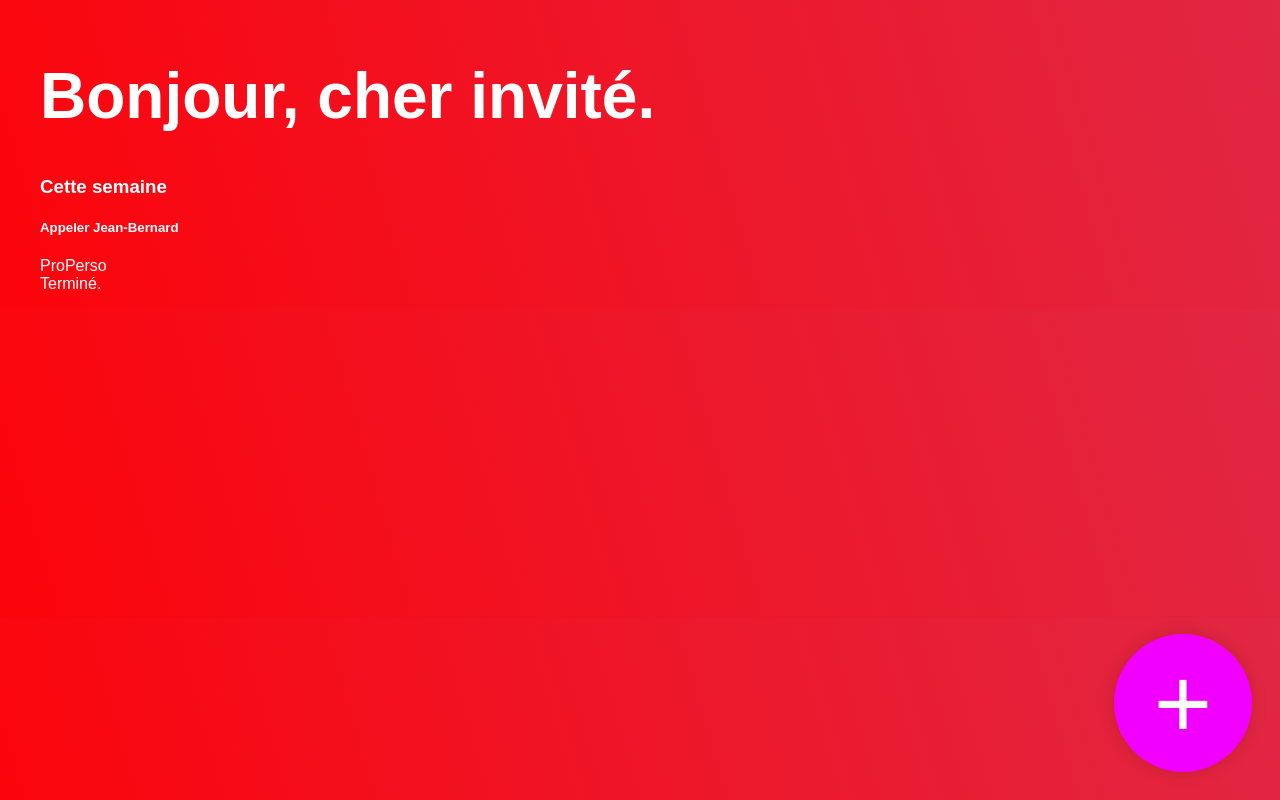
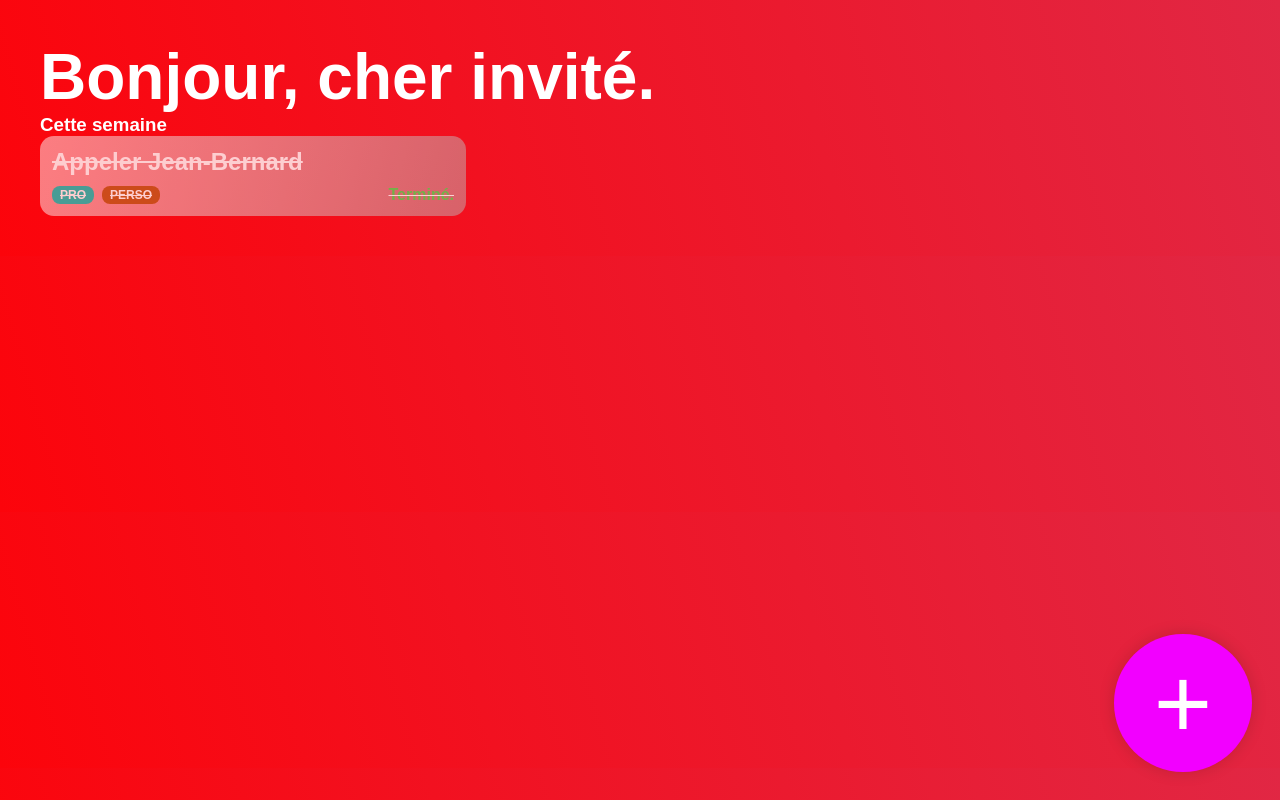
Before and after one commit to goncalvesdeveloppement/ToutDouxListeEval, an Angular app: page / in a window 1280 px wide. Built offline with nearby package versions, Linux system fonts and the light colour scheme; a web font is replaced by a local one.

Commit message:
Task cards CSS

```diff
--- a/src/app/app.component.html
+++ b/src/app/app.component.html
@@ -6,18 +6,7 @@
   <div class="dashboard--group">
     <h3 class="dashboard--group--title">Cette semaine</h3>
     <div class="dashboard--group--content">
-      <div class="task-card">
-        <h5 class="task-card--title">Appeler Jean-Bernard</h5>
-        <div class="task-card--content">
-          <div class="task-card--content--left">
-            <span class="category category1">Pro</span>
-            <span class="category category2">Perso</span>
-          </div>
-          <div class="task-card--content--right">
-            <span class="ok">Terminé.</span>
-          </div>
-        </div>
-      </div>
+      <app-task-card></app-task-card>
     </div>
   </div>
 </div>
--- a/src/app/app.module.ts
+++ b/src/app/app.module.ts
@@ -4,11 +4,13 @@ import { BrowserModule } from '@angular/platform-browser';
 import { AppRoutingModule } from './app-routing.module';
 import { AppComponent } from './app.component';
 import { AddBoutonComponent } from './components/elements/add-bouton/add-bouton.component';
+import { TaskCardComponent } from './components/elements/task-card/task-card.component';
 
 @NgModule({
   declarations: [
     AppComponent,
-    AddBoutonComponent
+    AddBoutonComponent,
+    TaskCardComponent
   ],
   imports: [
     BrowserModule,
--- /dev/null
+++ b/src/app/components/elements/task-card/task-card.component.html
@@ -0,0 +1,12 @@
+<div class="task-card ok">
+    <h5 class="task-card--title">Appeler Jean-Bernard</h5>
+    <div class="task-card--content">
+      <div class="task-card--content--left">
+        <span class="category color1">Pro</span>
+        <span class="category color8">Perso</span>
+      </div>
+      <div class="task-card--content--right">
+        <span class="ok">Terminé.</span>
+      </div>
+    </div>
+  </div>
--- /dev/null
+++ b/src/app/components/elements/task-card/task-card.component.sass
@@ -0,0 +1,120 @@
+@import "../../../../variables.sass"
+
+div.task-card
+    width: 402px
+    height: 56px
+    border-radius: 14px
+    background: $white
+    background: $card-gradient
+    padding: 12px
+    display: flex
+    flex-direction: column
+    justify-content: space-between
+    align-items: stretch
+    gap: 6px
+    transition: all 0.5s ease
+    cursor: pointer
+
+    &:hover
+        transform: scale(1.03)
+
+    &.ok, &.cancelled
+        text-decoration: line-through
+        opacity: 0.8
+
+
+    h5.task-card--title
+        font-size: 24px
+
+    div.task-card--content
+        flex-direction: row
+        display: flex
+        justify-content: space-between
+
+        div.task-card--content--left
+            text-transform: uppercase
+            display: flex
+            justify-content: left
+            gap: 8px
+
+            span
+                border-radius: 8px
+                background-color: blue
+                padding: 2px 8px
+                font-weight: bold
+                font-size: 12px
+
+                &.color1
+                    background-color: $catcolor1
+
+                &.color2
+                    background-color: $catcolor2
+
+                &.color3
+                    background-color: $catcolor3
+
+                &.color4
+                    background-color: $catcolor4
+
+                &.color5
+                    background-color: $catcolor5
+
+                &.color6
+                    background-color: $catcolor6
+
+                &.color7
+                    background-color: $catcolor7
+
+                &.color8
+                    background-color: $catcolor8
+
+                &.color9
+                    background-color: $catcolor9
+
+                &.color10
+                    background-color: $catcolor10
+
+                &.color11
+                    background-color: $catcolor11
+
+                &.color12
+                    background-color: $catcolor12
+
+                &.color13
+                    background-color: $catcolor13
+
+                &.color14
+                    background-color: $catcolor14
+
+                &.color15
+                    background-color: $catcolor15
+
+                &.color16
+                    background-color: $catcolor16
+
+                &.color17
+                    background-color: $catcolor17
+
+                &.color18
+                    background-color: $catcolor18
+
+                &.color19
+                    background-color: $catcolor19
+
+                &.color20
+                    background-color: $catcolor20
+
+        div.task-card--content--right
+            font-weight: bold
+
+            span.ok
+                color: $green
+
+            span.warning
+                color: $yellow
+
+            span.cancelled
+                color: $purple
+
+            span.toolate
+                color: $orange
--- /dev/null
+++ b/src/app/components/elements/task-card/task-card.component.ts
@@ -0,0 +1,15 @@
+import { Component, OnInit } from '@angular/core';
+
+@Component({
+  selector: 'app-task-card',
+  templateUrl: './task-card.component.html',
+  styleUrls: ['./task-card.component.sass']
+})
+export class TaskCardComponent implements OnInit {
+
+  constructor() { }
+
+  ngOnInit(): void {
+  }
+
+}
--- a/src/styles.sass
+++ b/src/styles.sass
@@ -4,7 +4,10 @@ body
     background: $backdrop-gradient
     font-family: $default-font
     color: $white
-    padding: 8px 32px
+    padding: 32px
 
 h1
     font-size: 4rem
+
+h1, h2, h3, h4, h5, h6
+    margin: 0
--- a/src/variables.sass
+++ b/src/variables.sass
@@ -3,7 +3,32 @@ $red: #fc040b
 $backdrop-gradient: linear-gradient(74deg, rgba(252,4,11,1) 0%, rgba(225,39,68,1) 100%)
 $white: #FFFFFF
 $purple: #F200FF
+$orange:rgb(202, 36, 7)
+$green:rgb(84, 218, 84)
+$yellow:rgb(245, 232, 46)
 $black: #111123
+$card-gradient: linear-gradient(106deg, rgba(255,255,255,0.6) 0%, rgba(188,186,186,0.6) 100%)
+
+$catcolor1: #1DC2B7
+$catcolor2: #1DC280
+$catcolor3: #1DC24C
+$catcolor4: #41C21D
+$catcolor5: #96C21D
+$catcolor6: #C2B71D
+$catcolor7: #C2881D
+$catcolor8: #C25C1D
+$catcolor9: #C21D1D
+$catcolor10: #C21D5C
+$catcolor11: #C21D80
+$catcolor12: #b71DC2
+$catcolor13: #7A1DC2
+$catcolor14: #391DC2
+$catcolor15: #1D5CC2
+$catcolor16: #1D96C2
+$catcolor17: #754514
+$catcolor18: #E6B6AC
+$catcolor19: #666670
+$catcolor20: #111123
 
 /* ------------ FONTS ------------ */
 $default-font: "Kodchasan", sans-serif
```
Also changed, not shown: 1 other file (tests, documents, lock files or other folders).
